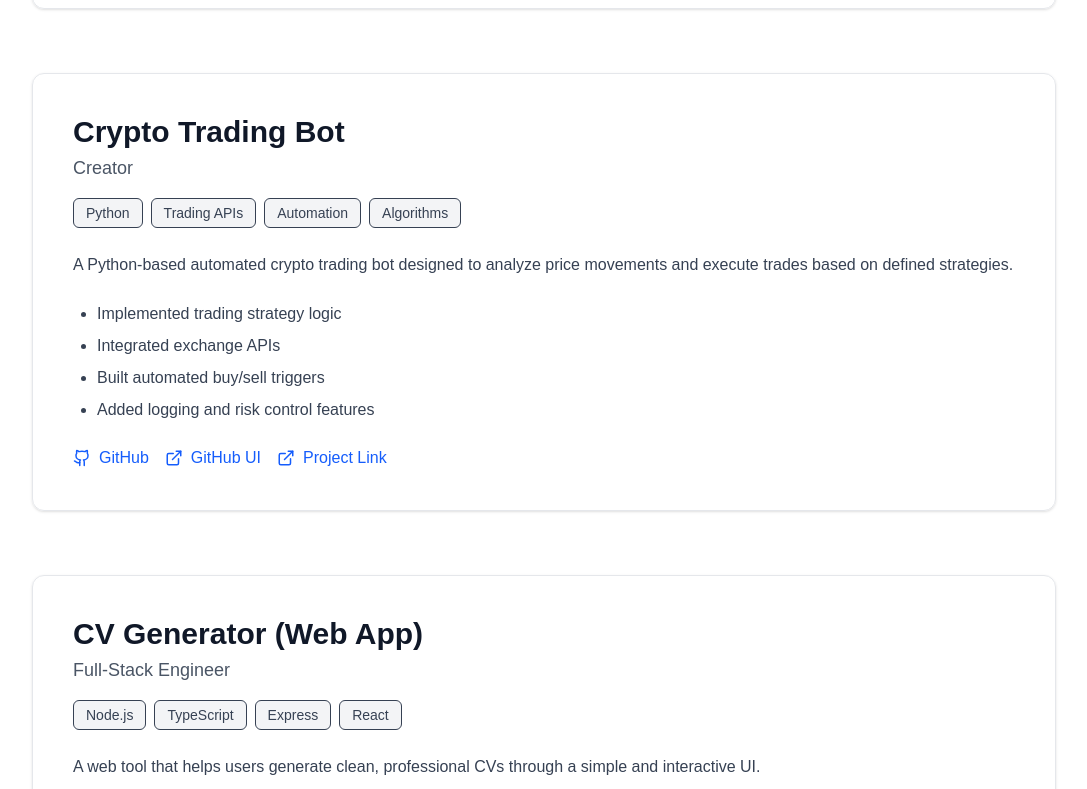
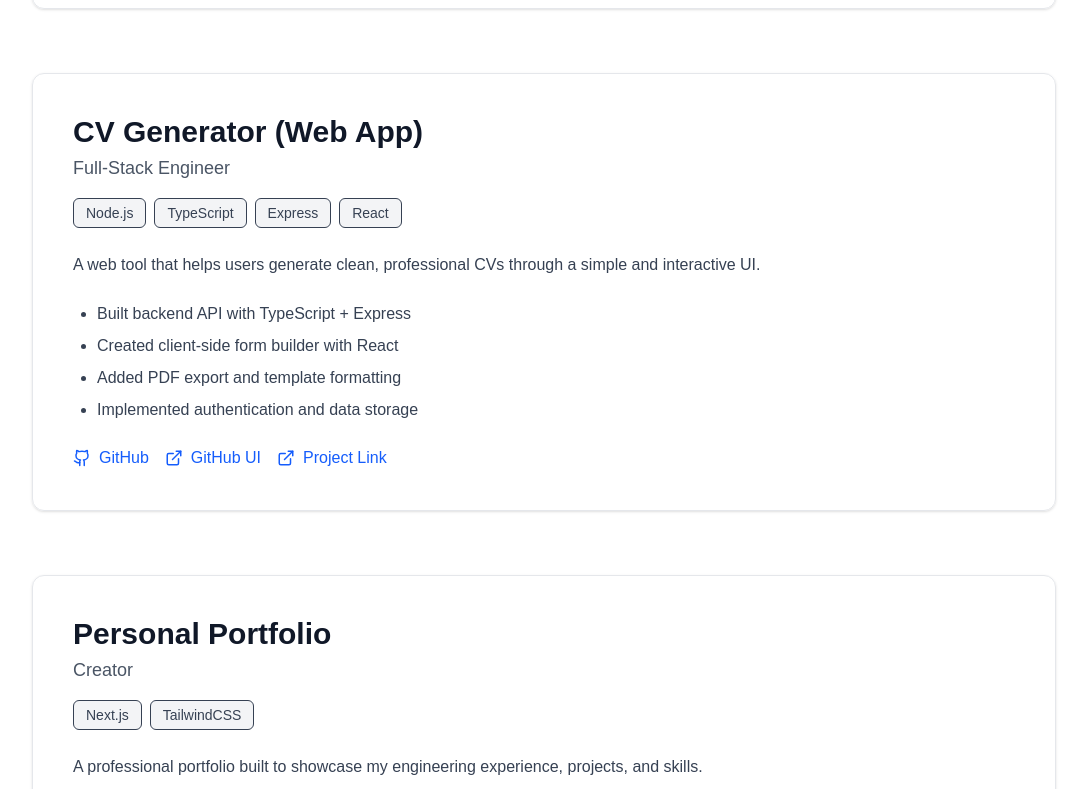
Before and after one commit to EkeneDeProgram/portfolio, a Next.js app: page /projects in a window 1280 px wide. Shown: the part 1751-2540 px from the top of the page, without its empty margins (96-1183 px from the left). Built offline with nearby package versions, Linux system fonts and the light colour scheme; no server answers.

Commit message:
update projects/page.tsx

```diff
--- a/app/projects/page.tsx
+++ b/app/projects/page.tsx
@@ -77,22 +77,22 @@ const projects = [
       "Improved UI/UX for better admin flow",
     ],
   },
-  {
-    title: "Crypto Trading Bot",
-    role: "Creator",
-    tech: ["Python", "Trading APIs", "Automation", "Algorithms"],
-    description:
-      "A Python-based automated crypto trading bot designed to analyze price movements and execute trades based on defined strategies.",
-    contributions: [
-      "Implemented trading strategy logic",
-      "Integrated exchange APIs",
-      "Built automated buy/sell triggers",
-      "Added logging and risk control features",
-    ],
-    github: "#",
-    githubFrontend: "#",
-    projectLink: "#",
-  },
+  // {
+  //   title: "Crypto Trading Bot",
+  //   role: "Creator",
+  //   tech: ["Python", "Trading APIs", "Automation", "Algorithms"],
+  //   description:
+  //     "A Python-based automated crypto trading bot designed to analyze price movements and execute trades based on defined strategies.",
+  //   contributions: [
+  //     "Implemented trading strategy logic",
+  //     "Integrated exchange APIs",
+  //     "Built automated buy/sell triggers",
+  //     "Added logging and risk control features",
+  //   ],
+  //   github: "#",
+  //   githubFrontend: "#",
+  //   projectLink: "#",
+  // },
   {
     title: "CV Generator (Web App)",
     role: "Full-Stack Engineer",
```
